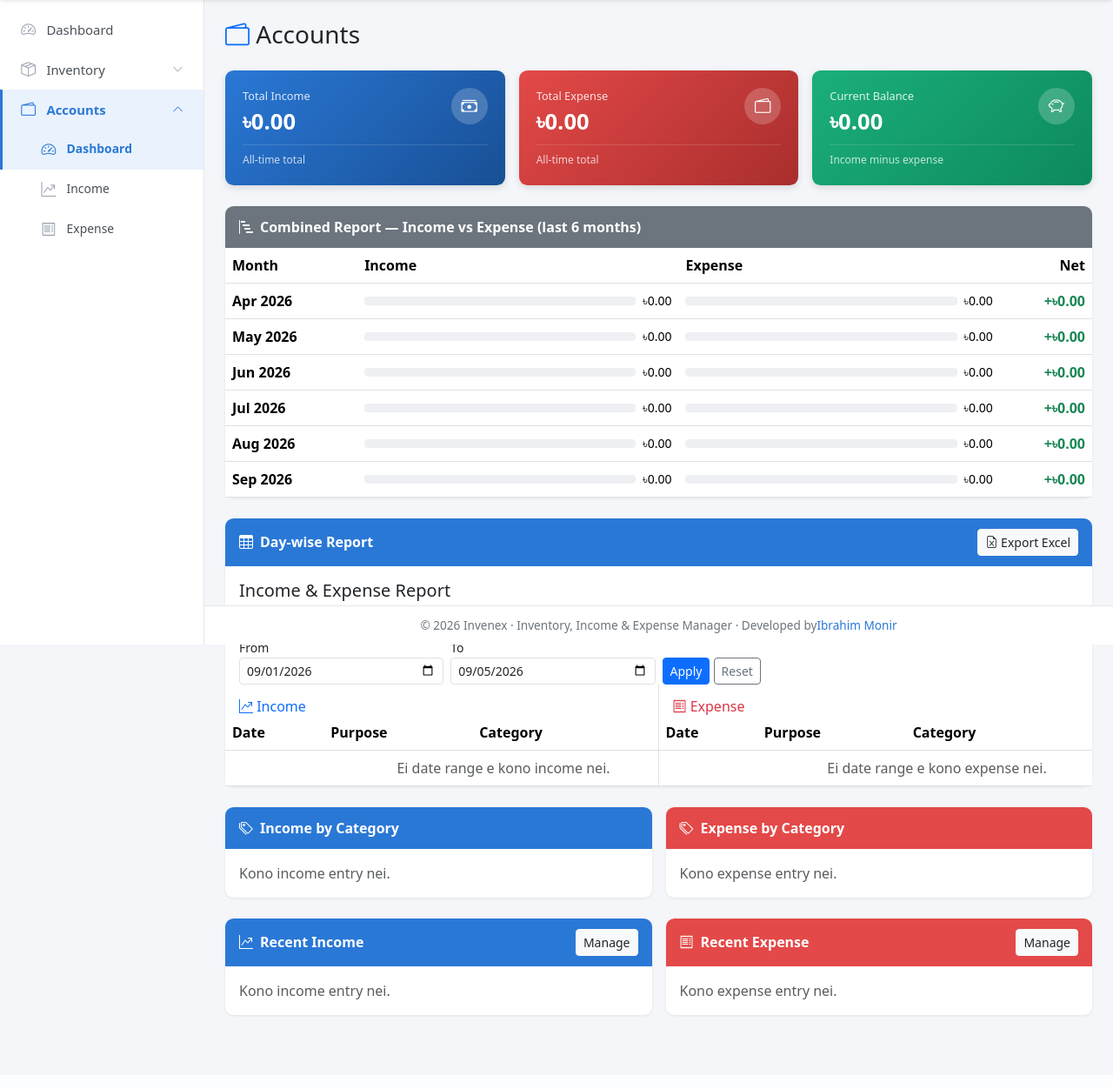
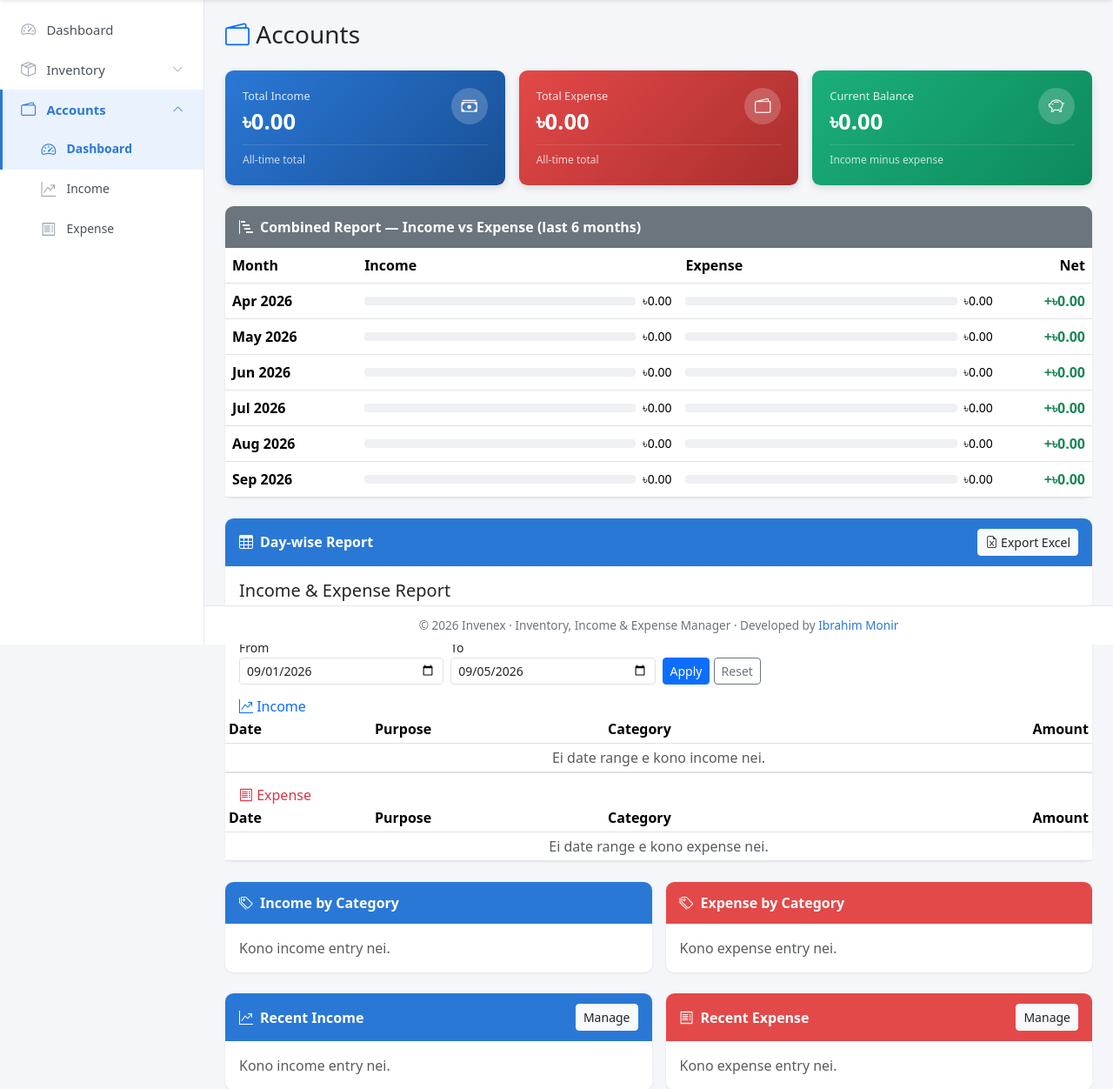
Before and after one commit to ibrahim-monir/invenex, a Flask app: page /accounts in a window 1280 px wide. Shown: the part 59-1311 px from the top of the page at 87% size. Before the commit the page ends 1228 px from the top, so only its background shows below. Run offline with Flask 3, Linux system fonts and the light colour scheme; the visitor is signed in with stand-in values (Sample User, id 1); data comes from the database, SQL or seed files in the repository; data that the repository does not hold is empty.

Commit message:
Fix footer credit spacing and the broken Day-wise Report layout
Footer: "Developed by" ran into the link with no visible space -
added &nbsp; to guarantee one.

Day-wise Report: Income and Expense were laid out as two col-md-6 tables
side by side. With no rows, an empty table's single colspan message row
gives the browser nothing to size real columns against, so table-layout:auto
let Category/Amount balloon out far past the actual column boundary instead
of staying confined to their half. Stacked Income above Expense as two
full-width tables instead, which removes the column-sizing problem entirely.

Co-Authored-By: Claude Sonnet 5 <noreply@anthropic.com>

```diff
--- a/templates/accounts_dashboard.html
+++ b/templates/accounts_dashboard.html
@@ -125,11 +125,10 @@
       </div>
     </form>
   </div>
-  <div class="row g-0">
-    <div class="col-md-6 border-end">
+  <div>
     <h6 class="text-primary px-3 pt-3 mb-0"><i class="bi bi-graph-up-arrow"></i> Income</h6>
     <div class="table-responsive">
-        <table class="table align-middle mb-0">
+      <table class="table table-sm align-middle mb-0">
         <thead>
           <tr>
             <th>Date</th>
@@ -160,11 +159,10 @@
         {% endif %}
       </table>
     </div>
-    </div>
-    <div class="col-md-6">
-      <h6 class="text-danger px-3 pt-3 mb-0"><i class="bi bi-receipt"></i> Expense</h6>
+
+    <h6 class="text-danger px-3 pt-3 mb-0 border-top"><i class="bi bi-receipt"></i> Expense</h6>
     <div class="table-responsive">
-        <table class="table align-middle mb-0">
+      <table class="table table-sm align-middle mb-0">
         <thead>
           <tr>
             <th>Date</th>
@@ -194,7 +192,6 @@
         </tfoot>
         {% endif %}
       </table>
-      </div>
     </div>
   </div>
   {% if daywise_rows %}
--- a/templates/base.html
+++ b/templates/base.html
@@ -193,7 +193,7 @@
 
   <footer class="app-footer {{ 'with-sidebar' if current_user.is_authenticated else '' }}">
     &copy; {{ current_year }} Invenex &middot; Inventory, Income &amp; Expense Manager
-    &middot; Developed by <a href="https://ibrahimmonir.com" target="_blank" rel="noopener">Ibrahim Monir</a>
+    &middot; Developed by&nbsp;<a href="https://ibrahimmonir.com" target="_blank" rel="noopener">Ibrahim Monir</a>
   </footer>
 
   <script src="https://cdn.jsdelivr.net/npm/bootstrap@5.3.3/dist/js/bootstrap.bundle.min.js"></script>
```
Lines whose indentation alone changed are shown as unchanged.
